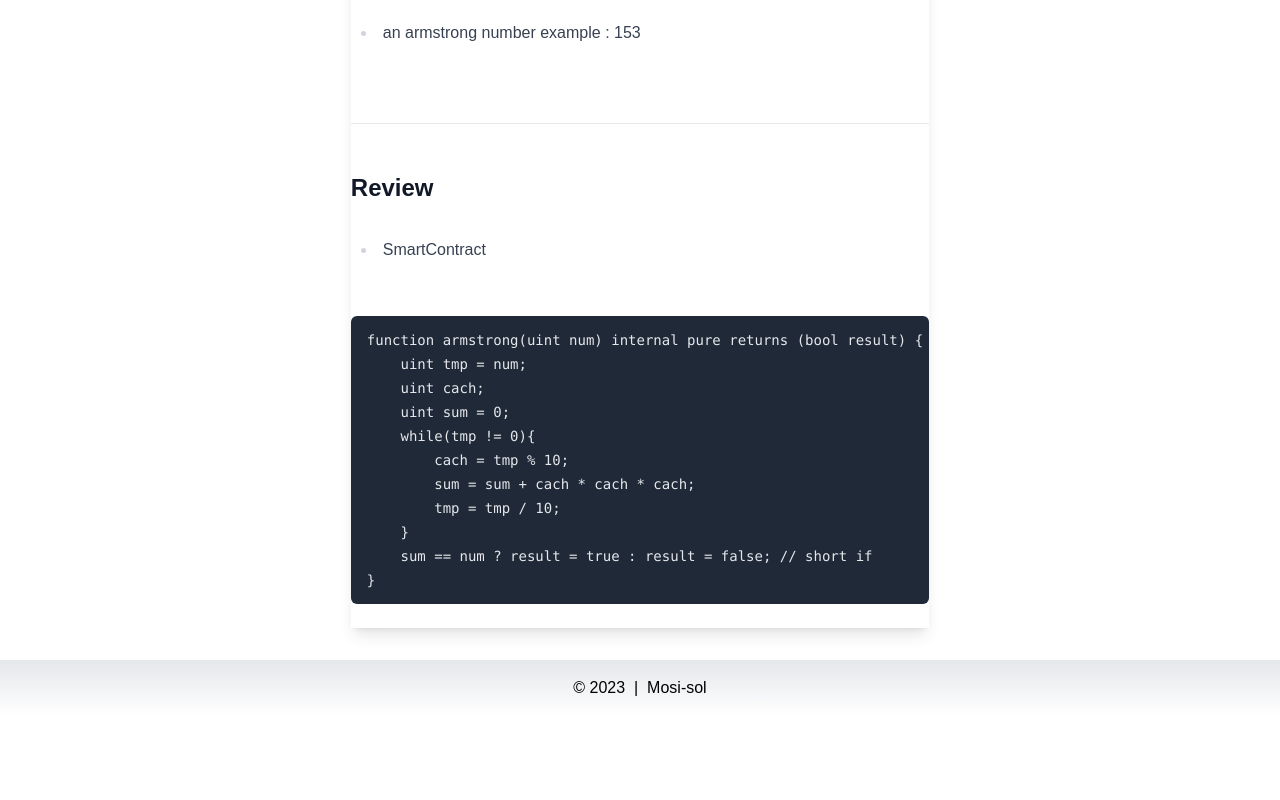
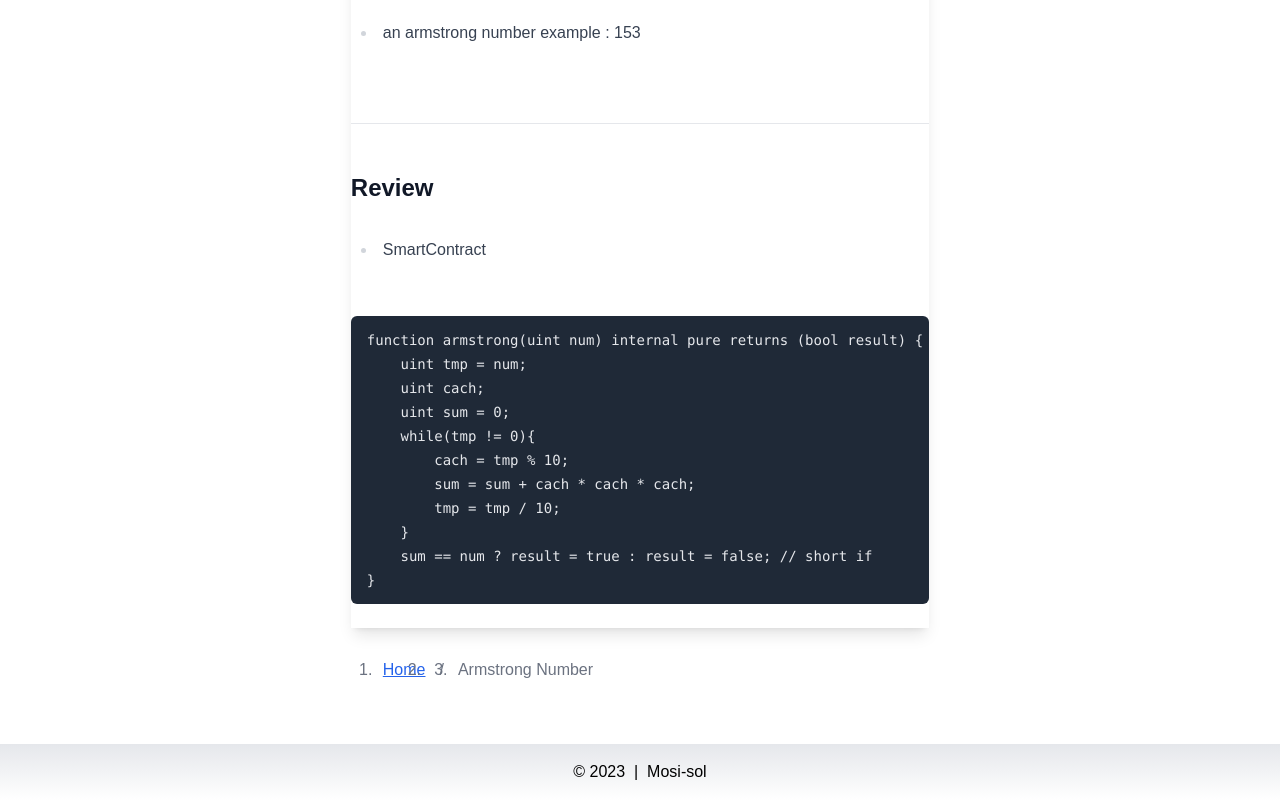
Before and after one commit to mosi-arch/blog, a Next.js app: page /post/Algorithm-Armstrong-Number in a window 1280 px wide. Shown: the part 545-1345 px from the top of the page. Before the commit the page ends 1261 px from the top, so only its background shows below. Built offline with nearby package versions, Linux system fonts and the light colour scheme.

Commit message:
Update [slug].js

```diff
--- a/pages/post/[slug].js
+++ b/pages/post/[slug].js
@@ -37,8 +37,14 @@ export default function PostPage({ frontmatter, content }) {
           <span className='text-2xl mr-4'>{frontmatter.title}</span>
           <small className='text-sm bg-blue-500 text-white rounded-md p-2 font-thin uppercase'>{frontmatter.article}</small>
         </h1>
-
         <div className='shadow-lg grid grid-cols-1' dangerouslySetInnerHTML={{ __html: md().render(content) }} />
+        <nav class="rounded-md w-full">
+          <ol class="list-reset flex">
+            <li><a href="/" class="text-blue-600 hover:text-blue-700">Home</a></li>
+            <li><span class="text-gray-500 mx-2">/</span></li>
+            <li class="text-gray-500">{frontmatter.title}</li>
+          </ol>
+        </nav>
       </div>
 
   );
```
